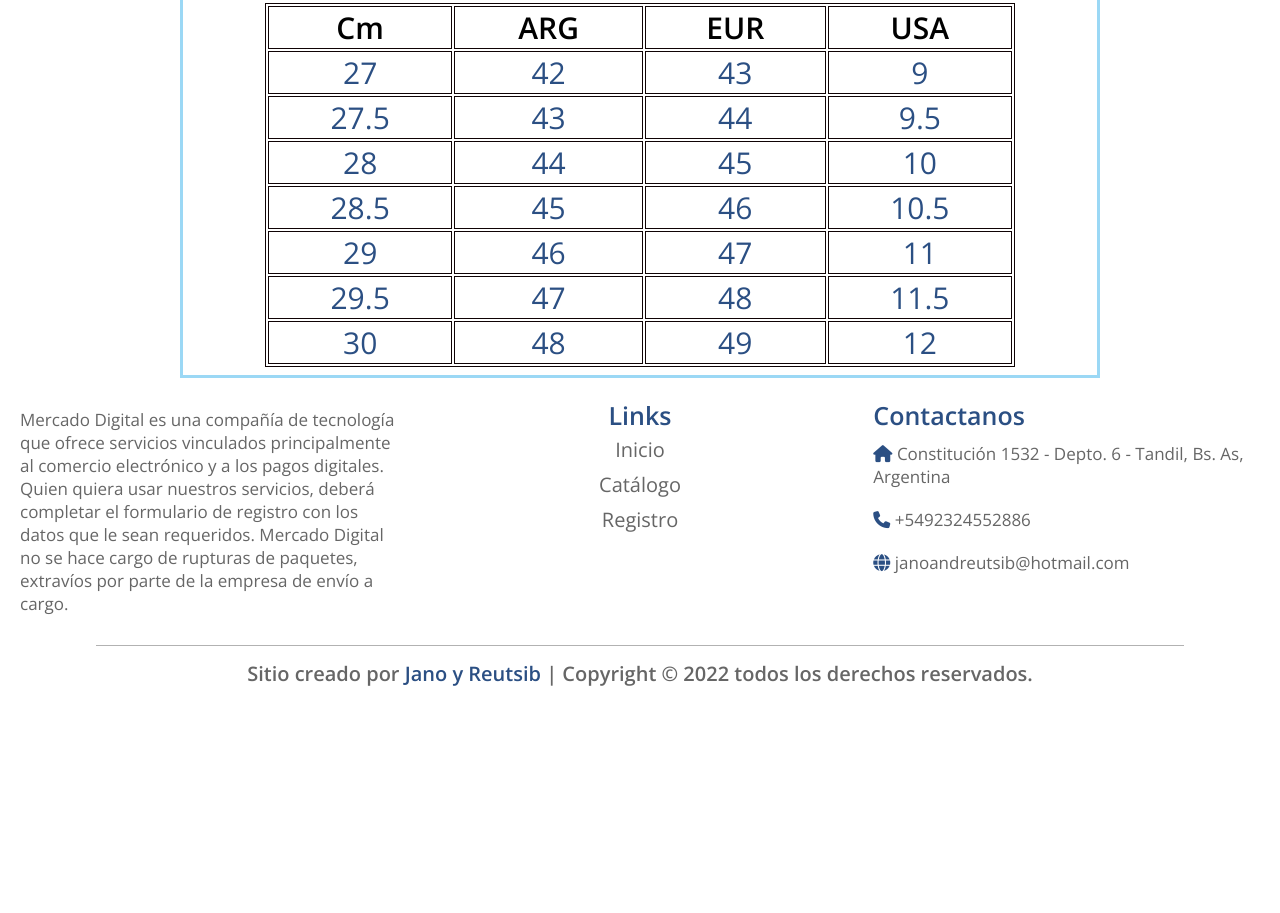
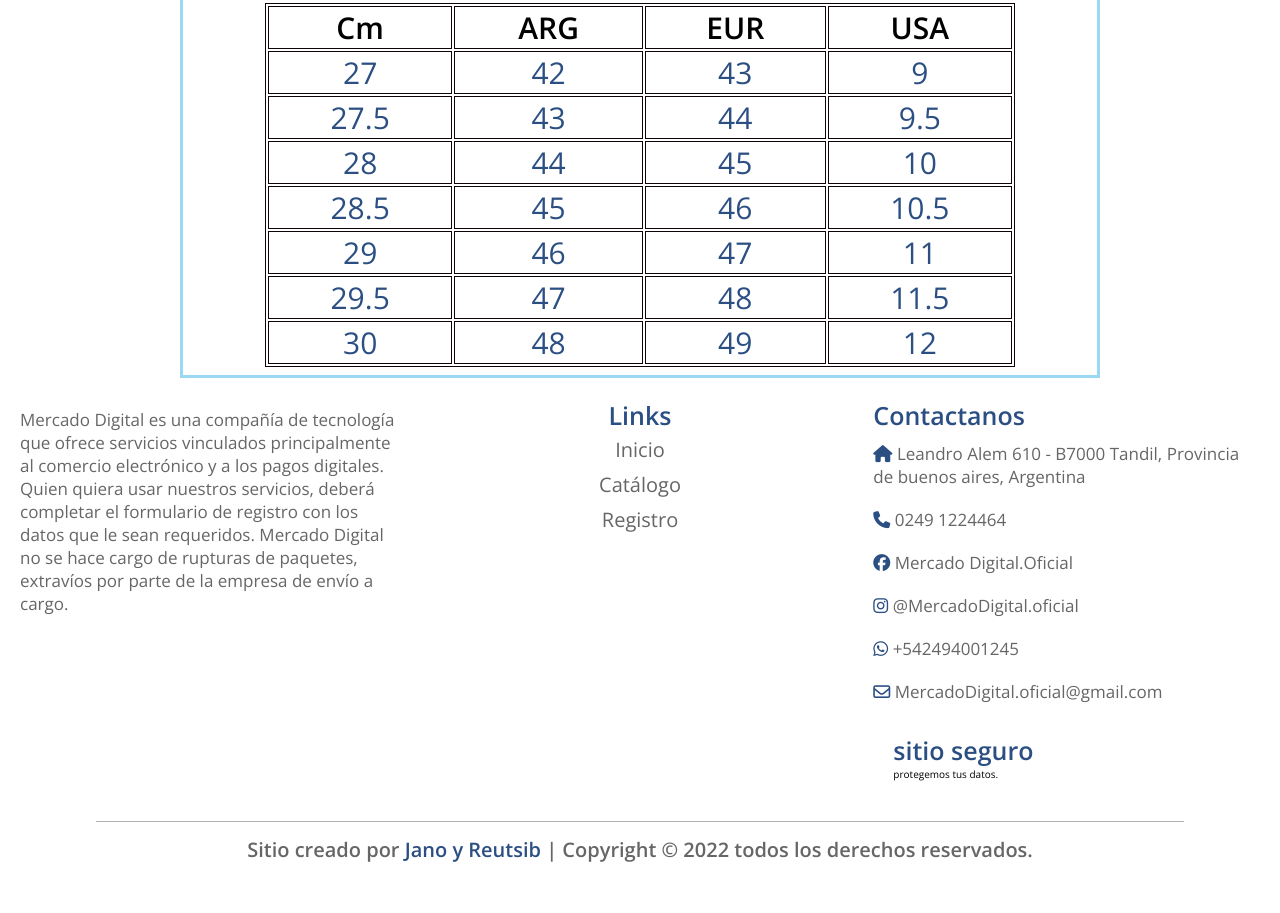
Before and after one commit to ivan123456-ivan/TPE, a plain HTML site: page productos.html in a window 1280 px wide. Shown: the part 1346-2259 px from the top of the page. Before the commit the page ends 2083 px from the top, so only its background shows below. Drawn offline with nearby package versions, Linux system fonts and the light colour scheme.

Commit message:
Añadidos nuevos cambios en sesión de contactos.

```diff
--- a/productos.html
+++ b/productos.html
@@ -356,16 +356,31 @@
           <h3>Contactanos</h3>
           <p>
             <i class="fas fa-home"></i>
-            Constitución 1532 - Depto. 6 - Tandil, Bs. As, Argentina
+            Leandro Alem 610 - B7000 Tandil, Provincia de buenos aires, Argentina
           </p>
           <p>
             <i class="fas fa-phone"></i>
-            +5492324552886
+            0249 1224464
           </p>
           <p>
-            <i class="fas fa-globe"></i>
-            janoandreutsib@hotmail.com
+            <i class="fa-brands fa-facebook"></i>
+            Mercado Digital.Oficial
           </p>
+          <p>
+            <i class="fa-brands fa-instagram"></i>
+            @MercadoDigital.oficial
+          </p>
+          <p>
+            <i class="fa-brands fa-whatsapp"></i>
+            +542494001245
+          </p>
+          <p>
+            <i class="fa-regular fa-envelope"></i>
+            MercadoDigital.oficial@gmail.com
+          </p>
+          <div class="box">
+            <h3>sitio seguro</h3>
+            protegemos tus datos.
         </div>
       </div>
 
```
Also changed, not shown: registro.html (+19 -4 lines).
